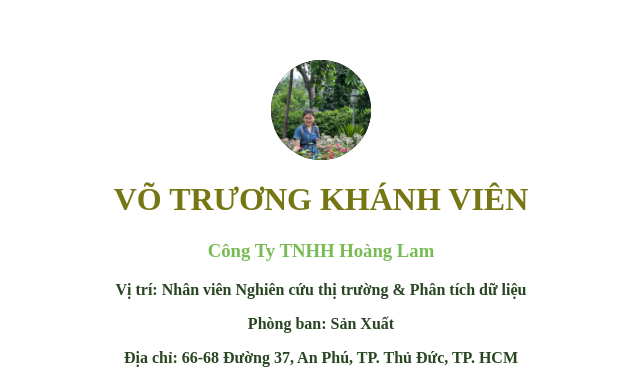
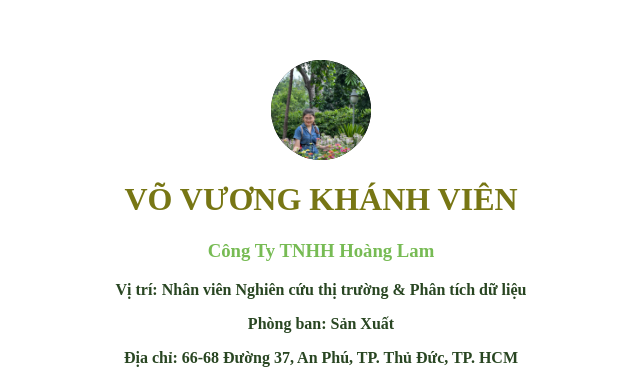
Before and after one commit to HuyVan74/KhanhVien_HoangLam, a plain HTML site: page index.html in a window 1280 px wide. Shown: the part 1860-2237 px from the top of the page, without its empty margins (319-959 px from the left). Drawn offline with Linux system fonts and the light colour scheme.

Commit message:
Update index.html

```diff
--- a/index.html
+++ b/index.html
@@ -14,7 +14,7 @@
             <div class="profile-image">
                 <img src="avatar VIen.jpg" alt="Profile Image">
             </div>
-            <h1>VÕ TRƯƠNG KHÁNH VIÊN</h1>
+            <h1>VÕ VƯƠNG KHÁNH VIÊN</h1>
             <h3>Công Ty TNHH Hoàng Lam</h3>
             <p>Vị trí: Nhân viên Nghiên cứu thị trường & Phân tích dữ liệu</p>
             <p>Phòng ban: Sản Xuất</p>
```
